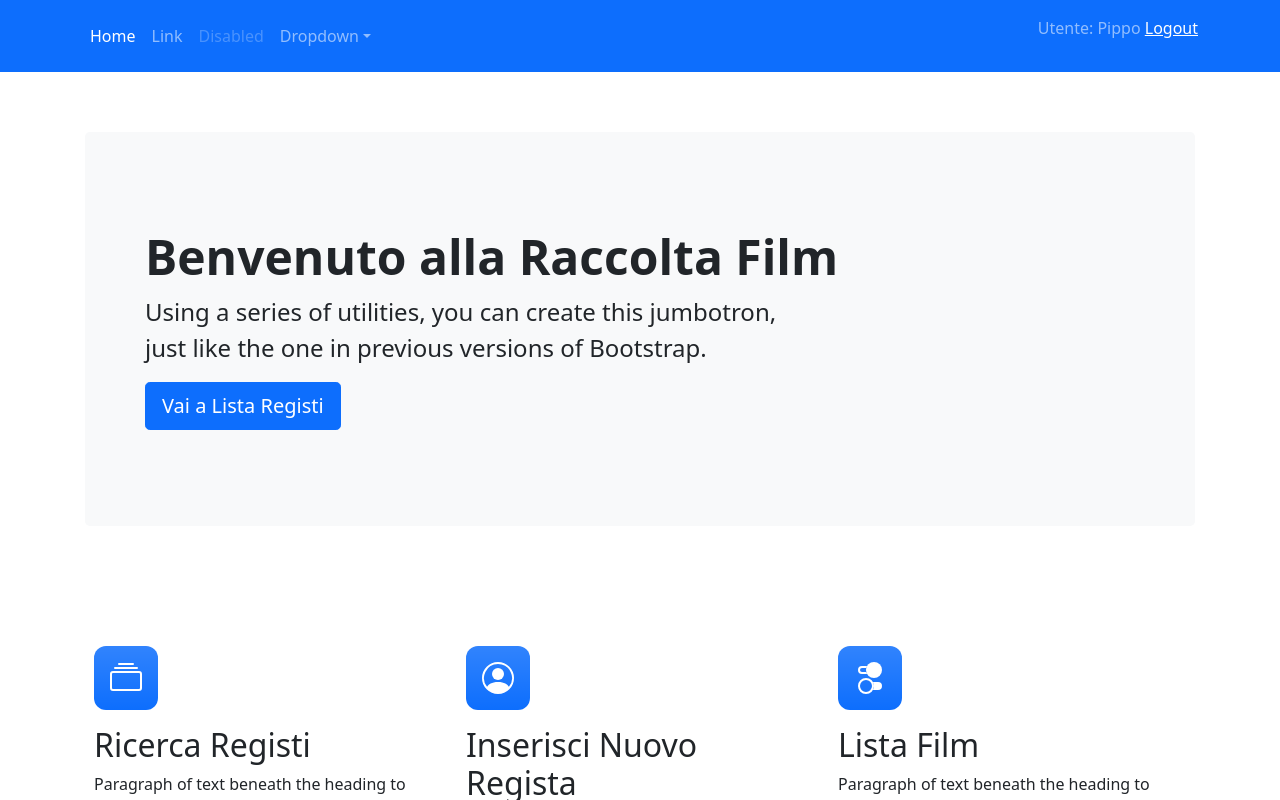
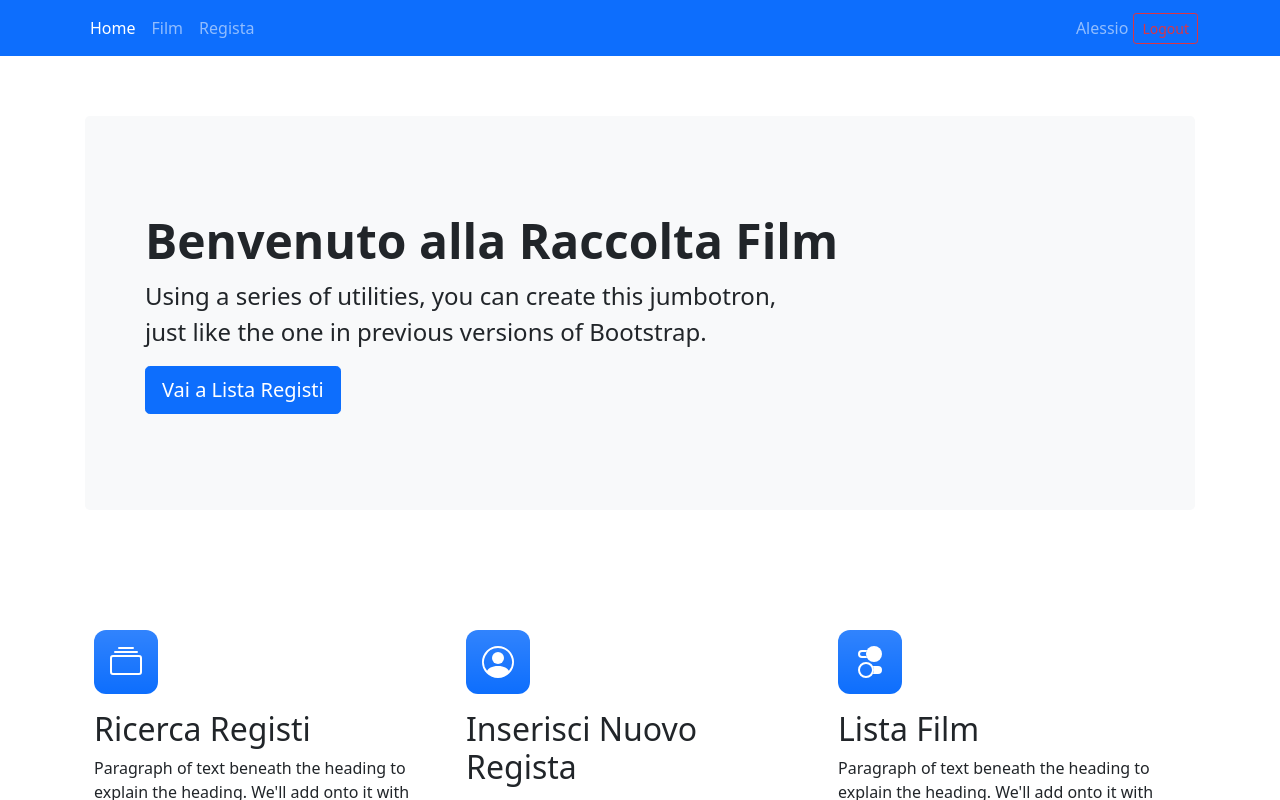
Before and after one commit to amultari/raccoltaFilmApp20212109, an Angular app: page /welcome in a window 1280 px wide. Shown: the top 800 px of the page. Built offline with nearby package versions, Linux system fonts and the light colour scheme.

Commit message:
fix link pagina home e navbar

```diff
--- a/src/app/navbar/navbar.component.html
+++ b/src/app/navbar/navbar.component.html
@@ -8,35 +8,19 @@
         <div class="collapse navbar-collapse" id="navbarsExample07">
             <ul class="navbar-nav me-auto mb-2 mb-lg-0">
                 <li class="nav-item">
-                    <a class="nav-link active" aria-current="page" href="">Home</a>
+                    <a class="nav-link" routerLinkActive="active" aria-current="page" routerLink="/welcome">Home</a>
                 </li>
-                <li class="nav-item">
-                    <a class="nav-link" href="#">Link</a>
-                </li>
-                <li class="nav-item">
-                    <a class="nav-link disabled" href="#" tabindex="-1" aria-disabled="true">Disabled</a>
-                </li>
-                <li class="nav-item dropdown">
-                    <a class="nav-link dropdown-toggle" href="#" id="dropdown07" data-bs-toggle="dropdown"
-                        aria-expanded="false">Dropdown</a>
-                    <ul class="dropdown-menu" aria-labelledby="dropdown07">
-                        <li><a class="dropdown-item" href="">Home</a></li>
-                        <li><a class="dropdown-item" href="">Ricerca
-                                Registi</a></li>
-                        <li><a class="dropdown-item" href="">Inserisci
-                                Regista</a></li>
-                        <li><a class="dropdown-item" href="">Ricerca
-                                Film</a></li>
-                        <li><a class="dropdown-item" href="">Inserisci
-                                Film</a></li>
-                    </ul>
-                </li>
+              <li class="nav-item">
+                <a class="nav-link" routerLinkActive="active" aria-current="page" routerLink="/film/list">Film</a>
+              </li>
+              <li class="nav-item">
+                <a class="nav-link" routerLinkActive="active" aria-current="page" routerLink="/regista/list">Regista</a>
+              </li>
             </ul>
         </div>
-        <div class="col-md-3 text-end">
-            <p class="navbar-text">Utente: Pippo
-                <a href="">Logout</a>
-            </p>
-        </div>
+        <span class="navbar-text" style="margin-right: 5px">Alessio</span>
+        <button class="btn btn-sm btn-outline-danger" type="button">Logout</button>
+
+
     </div>
 </nav>
--- a/src/app/welcome/welcome.component.html
+++ b/src/app/welcome/welcome.component.html
@@ -57,7 +57,7 @@
                 <h2>Ricerca Registi</h2>
                 <p>Paragraph of text beneath the heading to explain the heading. We'll add onto it with another sentence
                     and probably just keep going until we run out of words.</p>
-                <a href="" class="icon-link">
+                <a routerLink="/regista/list" class="icon-link">
                     Vai alla funzionalità
                     <svg class="bi" width="1em" height="1em">
                         <use xlink:href="#chevron-right" />
@@ -73,7 +73,7 @@
                 <h2>Inserisci Nuovo Regista</h2>
                 <p>Paragraph of text beneath the heading to explain the heading. We'll add onto it with another sentence
                     and probably just keep going until we run out of words.</p>
-                <a href="" class="icon-link">
+                <a routerLink="/regista/create" class="icon-link">
                     Vai alla funzionalità
                     <svg class="bi" width="1em" height="1em">
                         <use xlink:href="#chevron-right" />
```
